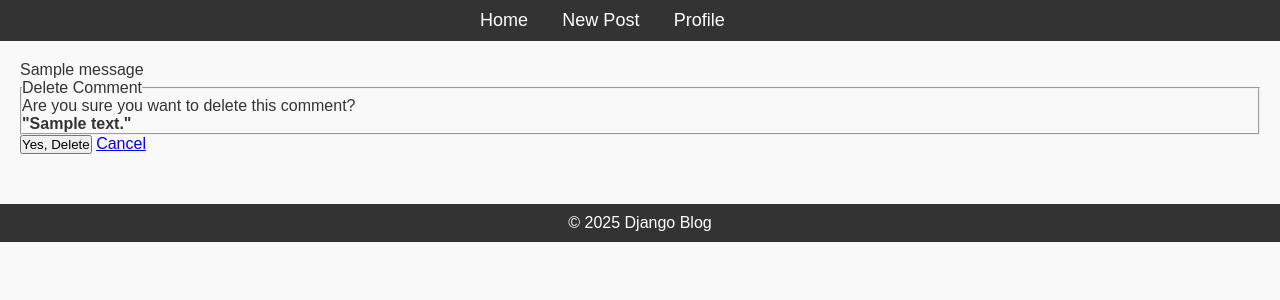
After one commit to HaroldNhlane/Alx_DjangoLearnLab, a Django app: page /comment/1/delete/ in a window 1280 px wide. The commit adds this page. Shown: the top 300 px of the page. Run offline with Django 5.2, Linux system fonts and the light colour scheme; a user stored in the database is signed in; tables that the repository leaves empty hold one stand-in row (values such as "Sample post"); one stand-in notice (Sample message) is shown.

Commit message:
Add comment paryt

```diff
--- a/django_blog/blog/models.py
+++ b/django_blog/blog/models.py
@@ -1,14 +1,31 @@
+# File: blog/models.py
+
 from django.db import models
 from django.contrib.auth.models import User
-from django.db import models
-from django.contrib.auth.models import User
+from django.urls import reverse
 from django.utils import timezone
 
 class Post(models.Model):
-    title = models.CharField(max_length=200)
+    title = models.CharField(max_length=100)
     content = models.TextField()
     date_posted = models.DateTimeField(default=timezone.now)
     author = models.ForeignKey(User, on_delete=models.CASCADE)
 
     def __str__(self):
         return self.title
+
+    def get_absolute_url(self):
+        return reverse('post-detail', kwargs={'pk': self.pk})
+
+class Comment(models.Model):
+    post = models.ForeignKey(Post, related_name='comments', on_delete=models.CASCADE)
+    author = models.ForeignKey(User, on_delete=models.CASCADE)
+    content = models.TextField()
+    created_at = models.DateTimeField(auto_now_add=True)
+    updated_at = models.DateTimeField(auto_now=True)
+
+    class Meta:
+        ordering = ['-created_at']
+
+    def __str__(self):
+        return f'Comment by {self.author} on {self.post.title}'
--- a/django_blog/blog/templates/blog/base.html
+++ b/django_blog/blog/templates/blog/base.html
@@ -1,4 +1,3 @@
-
 {% load static %}
 <!DOCTYPE html>
 <html lang="en">
@@ -12,17 +11,33 @@
     <header>
         <nav>
             <ul>
-                <li><a href="{% url 'home' %}">Home</a></li>
-                <li><a href="{% url 'posts' %}">Blog Posts</a></li>
+                <li><a href="{% url 'posts' %}">Home</a></li>
+                {% if user.is_authenticated %}
+                <li><a href="{% url 'post-create' %}">New Post</a></li>
+                <li><a href="{% url 'profile' %}">Profile</a></li>
+                <li>
+                    <form action="{% url 'logout' %}" method="post" style="display: inline;">
+                        {% csrf_token %}
+                        <button type="submit" style="background:none;border:none;color:inherit;cursor:pointer;">Logout</button>
+                    </form>
+                </li>
+                {% else %}
                 <li><a href="{% url 'login' %}">Login</a></li>
                 <li><a href="{% url 'register' %}">Register</a></li>
+                {% endif %}
             </ul>
         </nav>
     </header>
 
     <div class="content">
+        {% if messages %}
+            {% for message in messages %}
+                <div class="alert alert-{{ message.tags }}">
+                    {{ message }}
+                </div>
+            {% endfor %}
+        {% endif %}
         {% block content %}
-        <!-- Page-specific content goes here -->
         {% endblock %}
     </div>
 
--- /dev/null
+++ b/django_blog/blog/templates/blog/comment_confirm_delete.html
@@ -0,0 +1,17 @@
+{% extends "blog/base.html" %}
+{% block content %}
+    <div class="content-section">
+        <form method="POST">
+            {% csrf_token %}
+            <fieldset class="form-group">
+                <legend class="border-bottom mb-4">Delete Comment</legend>
+                <p>Are you sure you want to delete this comment?</p>
+                <p><strong>"{{ object.content|truncatewords:10 }}"</strong></p>
+            </fieldset>
+            <div class="form-group">
+                <button class="btn btn-danger" type="submit">Yes, Delete</button>
+                <a class="btn btn-secondary" href="{% url 'post-detail' object.post.id %}">Cancel</a>
+            </div>
+        </form>
+    </div>
+{% endblock content %}
--- a/django_blog/blog/urls.py
+++ b/django_blog/blog/urls.py
@@ -8,17 +8,27 @@ from .views import (
     PostDetailView,
     PostCreateView,
     PostUpdateView,
-    PostDeleteView
+    PostDeleteView,
+    CommentUpdateView,
+    CommentDeleteView,
 )
 
 urlpatterns = [
-    path('home/', views.home_page, name='home'),   # 👈 add this
-    path('posts/', PostListView.as_view(), name='posts'),
+    # Home Page URL
+    path('', PostListView.as_view(), name='posts'),
+
+    # Blog Post URLs (CRUD)
     path('post/new/', PostCreateView.as_view(), name='post-create'),
     path('post/<int:pk>/', PostDetailView.as_view(), name='post-detail'),
-    path('post/<int:pk>/update/', PostUpdateView.as_view(), name='post-update'), # Changed from 'edit'
+    path('post/<int:pk>/update/', PostUpdateView.as_view(), name='post-update'),
     path('post/<int:pk>/delete/', PostDeleteView.as_view(), name='post-delete'),
 
+    # Comment URLs (CRUD)
+    path('post/<int:pk>/comments/add/', views.add_comment, name='add-comment'),
+    path('comment/<int:pk>/update/', CommentUpdateView.as_view(), name='comment-update'),
+    path('comment/<int:pk>/delete/', CommentDeleteView.as_view(), name='comment-delete'),
+
+    # User Authentication URLs
     path('register/', views.register, name='register'),
     path('profile/', views.profile, name='profile'),
     path('login/', auth_views.LoginView.as_view(template_name='blog/login.html'), name='login'),
--- a/django_blog/blog/views.py
+++ b/django_blog/blog/views.py
@@ -1,41 +1,44 @@
 # File: blog/views.py
 
-from django.shortcuts import render, redirect
+from django.shortcuts import render, redirect, get_object_or_404
 from django.contrib import messages
 from django.contrib.auth.decorators import login_required
 from django.contrib.auth.mixins import LoginRequiredMixin, UserPassesTestMixin
 from django.views.generic import ListView, DetailView, CreateView, UpdateView, DeleteView
-from django.urls import reverse_lazy
-from .forms import UserRegisterForm, UserUpdateForm
-from .models import Post
-
+from django.urls import reverse_lazy, reverse
+from .forms import UserRegisterForm, UserUpdateForm, PostForm, CommentForm
+from .models import Post, Comment
+from django.utils import timezone
 
 # --- Blog Post Views (CRUD) ---
 class PostListView(ListView):
     model = Post
-    template_name = 'blog/home.html'   # <app>/<model>_<viewtype>.html
+    template_name = 'blog/post_list.html'
     context_object_name = 'posts'
-    ordering = ['-date_posted']        # newest first
-
+    ordering = ['-date_posted']
 
 class PostDetailView(DetailView):
     model = Post
     template_name = 'blog/post_detail.html'
 
+    def get_context_data(self, **kwargs):
+        context = super().get_context_data(**kwargs)
+        context['comments'] = self.object.comments.all()
+        context['form'] = CommentForm()
+        return context
 
 class PostCreateView(LoginRequiredMixin, CreateView):
     model = Post
-    fields = ['title', 'content']
+    form_class = PostForm
     template_name = 'blog/post_form.html'
 
     def form_valid(self, form):
         form.instance.author = self.request.user
         return super().form_valid(form)
 
-
 class PostUpdateView(LoginRequiredMixin, UserPassesTestMixin, UpdateView):
     model = Post
-    fields = ['title', 'content']
+    form_class = PostForm
     template_name = 'blog/post_form.html'
 
     def form_valid(self, form):
@@ -46,7 +49,6 @@ class PostUpdateView(LoginRequiredMixin, UserPassesTestMixin, UpdateView):
         post = self.get_object()
         return self.request.user == post.author
 
-
 class PostDeleteView(LoginRequiredMixin, UserPassesTestMixin, DeleteView):
     model = Post
     success_url = reverse_lazy('posts')
@@ -56,11 +58,50 @@ class PostDeleteView(LoginRequiredMixin, UserPassesTestMixin, DeleteView):
         post = self.get_object()
         return self.request.user == post.author
 
+# --- Comment Views (CRUD) ---
+@login_required
+def add_comment(request, pk):
+    post = get_object_or_404(Post, pk=pk)
+    if request.method == 'POST':
+        form = CommentForm(request.POST)
+        if form.is_valid():
+            comment = form.save(commit=False)
+            comment.post = post
+            comment.author = request.user
+            comment.save()
+            return redirect('post-detail', pk=pk)
+    return redirect('post-detail', pk=pk)
+
+class CommentUpdateView(LoginRequiredMixin, UserPassesTestMixin, UpdateView):
+    model = Comment
+    form_class = CommentForm
+    template_name = 'blog/comment_form.html'
+
+    def form_valid(self, form):
+        form.instance.author = self.request.user
+        return super().form_valid(form)
+
+    def test_func(self):
+        comment = self.get_object()
+        return self.request.user == comment.author
+
+    def get_success_url(self):
+        return reverse('post-detail', kwargs={'pk': self.object.post.pk})
+
+class CommentDeleteView(LoginRequiredMixin, UserPassesTestMixin, DeleteView):
+    model = Comment
+    template_name = 'blog/comment_confirm_delete.html'
+
+    def test_func(self):
+        comment = self.get_object()
+        return self.request.user == comment.author
+
+    def get_success_url(self):
+        return reverse_lazy('post-detail', kwargs={'pk': self.object.post.pk})
 
 # --- Static / Auth Views ---
 def home_page(request):
     return render(request, 'blog/base.html')
-
 
 def register(request):
     if request.method == 'POST':
@@ -72,7 +113,6 @@ def register(request):
     else:
         form = UserRegisterForm()
     return render(request, 'blog/register.html', {'form': form, 'title': 'Register'})
-
 
 @login_required
 def profile(request):
```
Also changed, not shown: django_blog/blog/forms.py (+8 -3 lines), django_blog/blog/templates/blog/comment_form.html (added, +15 -0 lines), django_blog/blog/templates/blog/post_detail.html (+47 -11 lines), django_blog/blog/migrations/0003_alter_post_title_comment.py (added).
